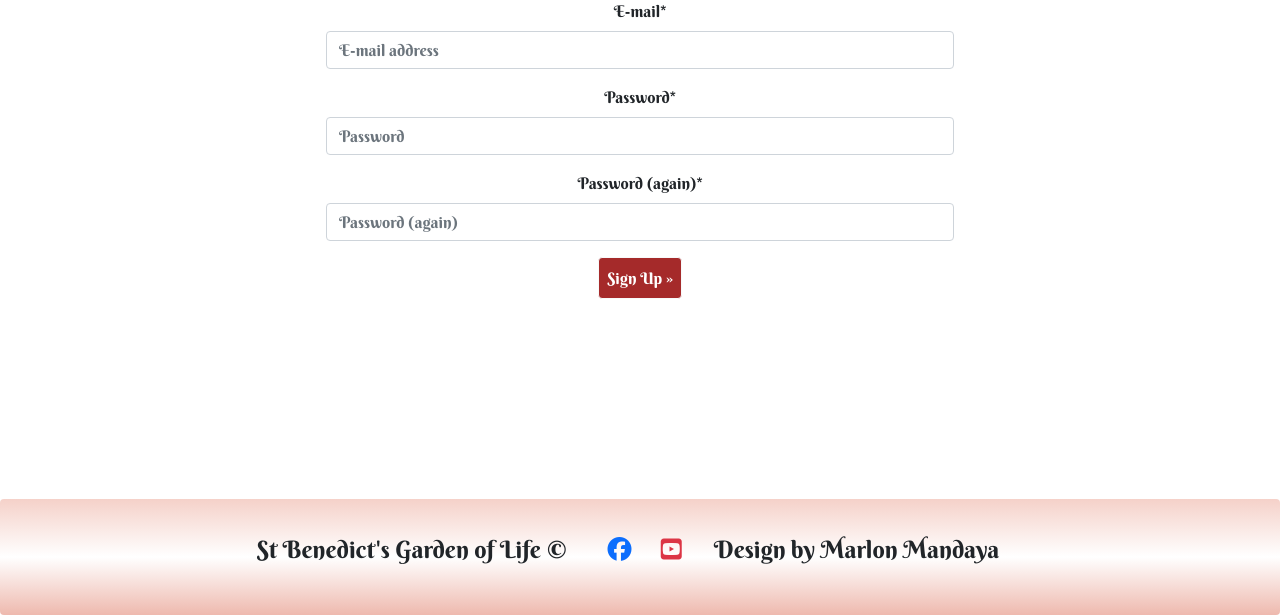
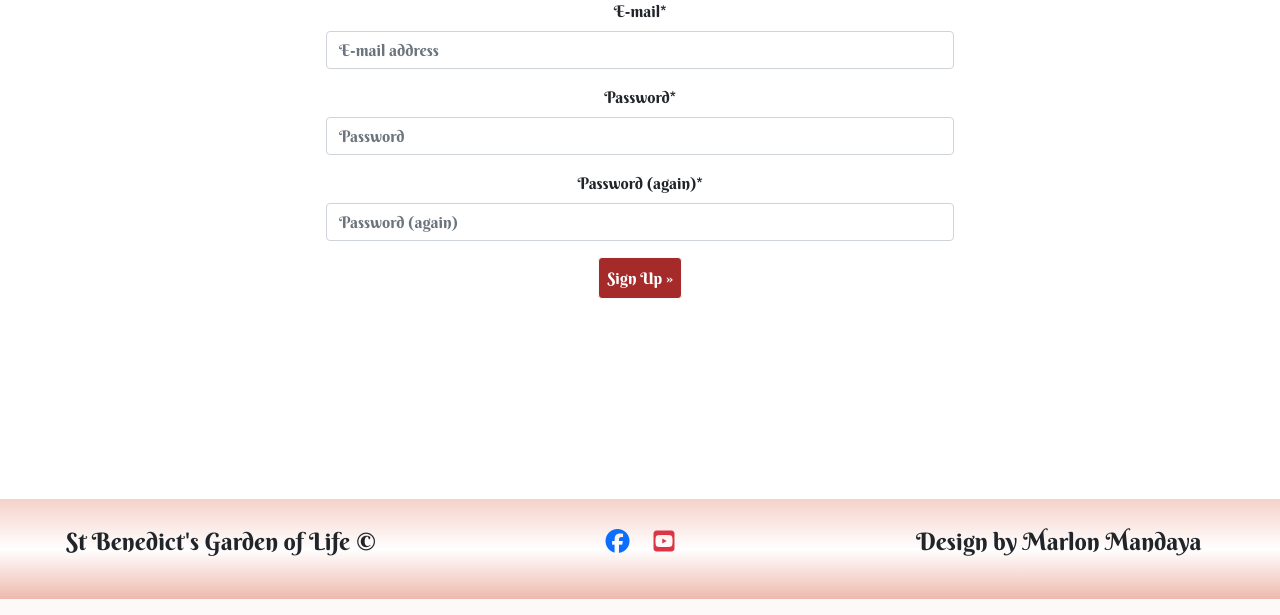
Before and after one commit to Markpm-code/st_benedict_shrine, a Django app: page /accounts/signup/ in a window 1280 px wide. Shown: the part 362-977 px from the top of the page. Run offline with Django 3.2, Linux system fonts and the light colour scheme; some libraries are stand-ins or nearby versions.

Commit message:
Edit footer

```diff
--- a/templates/base.html
+++ b/templates/base.html
@@ -91,22 +91,25 @@
     {% endblock %}
   </main>
 
-  <footer class="container-fluid p-2 rounded bottom" id="footer-bg">
-    <div class=" m-4 d-flex justify-content-center fs-6 fs-5 fs-4">
-      <div>
-        <p>St Benedict's Garden of Life ©</p>
+  <footer class="container-fluid p-4 " id="footer-bg">
+    <div class="row fs-6 fs-5 fs-4">
+        <div class="col-12 col-sm-4 align-self-start d-flex align-items-center justify-content-center">
+                <p>
+                  St Benedict's Garden of Life ©
+                </p>
         </div>
-      <div>
-        <ul>
-          <!--Social network  links-->
+        <div class="col-12 col-sm-4  align-self-center">
+            <ul class="list-inline d-flex align-items-center justify-content-center">
               <li class="list-inline-item "><a href="https://www.facebook.com/StBenedictsGardenOfLife" target="_blank"
                 rel="noopener"><i class="fab fa-facebook mx-2"></i></a></li>
               <li class="list-inline-item"><a href="https://youtu.be/p4Fa6WfNHSA" target="_blank" rel="noopener">
                 <i class="fab fa-youtube-square text-danger mx-2"></i></a></li>
             </ul>
         </div>
-      <div>
-        <p class="mx-4 footer-p">Design by Marlon Mandaya</p>
+        <div class="col-12 col-sm-4 align-self-end d-flex align-items-center justify-content-center">
+            <p>
+              Design by Marlon Mandaya
+            </p>
         </div>
     </div>
  </footer>
```
Lines whose indentation alone changed are shown as unchanged.
